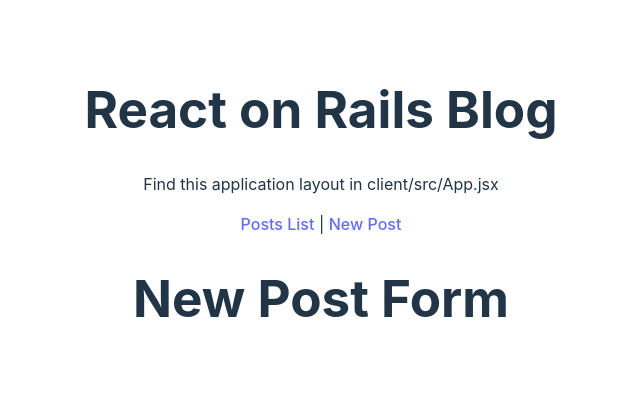
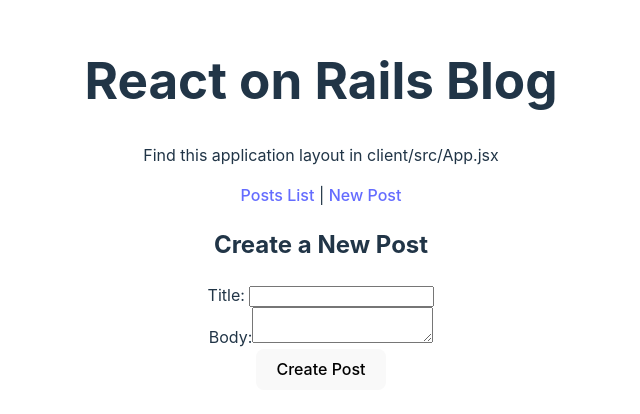
Before and after one commit to ScottKohler/rails_react_app, a React (Vite) app in the folder react_client/: page /new in a window 1280 px wide. Shown: the part 196-610 px from the top of the page, without its empty margins (319-959 px from the left). Built offline with nearby package versions, Linux system fonts and the light colour scheme; no server answers.

Commit message:
Implemented new post form

```diff
--- a/react_client/src/components/AppRoutes.jsx
+++ b/react_client/src/components/AppRoutes.jsx
@@ -1,7 +1,9 @@
 import React from "react";
 import { Route, Routes } from "react-router-dom";
+
 import PostsList from   "../features/posts/PostsList";
 import PostDetails from "../features/posts/PostDetails";
+import NewPostForm from "../features/posts/NewPostForm";
 
 function AppRoutes() {
     return (
@@ -9,8 +11,8 @@
 
             <Route path="/" element={<PostsList/>} />
             <Route path="/posts/:id" element={<PostDetails/>} />
-            <Route path="/new" element={<h1>New Post Form</h1>} />
-
+            {/* <Route path="/new" element={<h1>New Post Form</h1>} /> */}
+            <Route path="/new" element={<NewPostForm/>} />
         </Routes>
     );
 }
--- /dev/null
+++ b/react_client/src/features/posts/NewPostForm.jsx
@@ -0,0 +1,83 @@
+import{ useState } from "react";
+import { useNavigate } from "react-router-dom";
+import { API_URL }  from "../../constants";
+
+// const handleSubmit = async (e) => {
+//     e.preventDefault(); //dont want this to redirect
+
+//     const postData = {title, body};
+
+//     const response = await fetch(API_URL, {
+//         method: "POST",
+//         headers: {
+//             "Content-Type": "application/json",
+//         },
+//         body: JSON.stringify( {postData} ),
+
+
+//     })
+
+
+// };
+
+function NewPostForm() {
+    const[title, setTitle] = useState("");
+    const[body, setBody] = useState("");
+    const navigate = useNavigate();
+
+    const handleSubmit = async (e) => {
+        e.preventDefault(); //dont want this to redirect
+
+        const postData = {title, body};
+
+        const response = await fetch(API_URL, {
+            method: "POST",
+            headers: {
+                "Content-Type": "application/json",
+            },
+            body: JSON.stringify(postData ),
+        });
+
+        if(response.ok) {
+            console.log("all is fine.");
+            const { id } = await response.json();
+            navigate(`/posts/${id}`);
+        } else {
+            console.log("An error has occurred.");
+        }
+    };
+
+    return(
+        <div>
+            <h2>Create a New Post</h2>
+            <form onSubmit={handleSubmit}>
+                <div>
+                    <label htmlFor="titleInput"> Title: </label>
+                    <input
+                        id="titleInput"
+                        type="text"
+                        value={title}
+                        onChange={(e) => setTitle(e.target.value)}
+                        required
+                    />
+                </div>
+                <div>
+                    <label htmlFor="bodyInput">Body:</label>
+                    <textarea
+                      id="bodyInput"
+                      value={body}
+                      onChange={(e) => setBody(e.target.value)}
+                      required
+
+                    />
+                </div>
+                <div>
+                    <button type="submit">Create Post</button>
+                </div>
+            </form>
+        </div>
+    );
+
+}
+
+export default NewPostForm;
```
Also changed, not shown: 2 other files (tests, documents, lock files or other folders).
